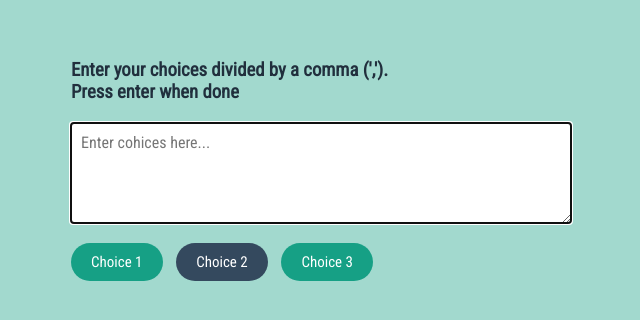
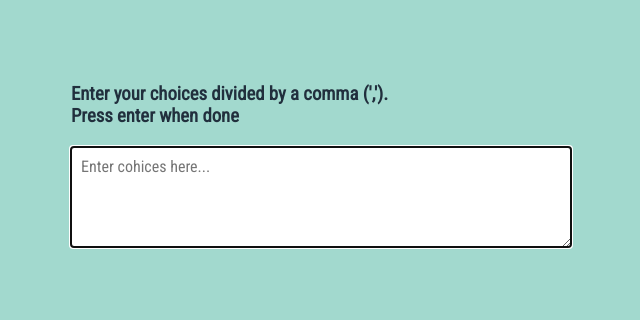
Before and after one commit to AmosAlfasi/Choice-Picker, a plain HTML site: page index.html in a window 1280 px wide. Shown: the part 230-550 px from the top of the page, without its empty margins (319-959 px from the left). Drawn offline with Linux system fonts and the light colour scheme.

Commit message:
tags will not apper on reload

```diff
--- a/index.html
+++ b/index.html
@@ -13,11 +13,7 @@
 				Enter your choices divided by a comma (','). <br />Press enter when done
 			</h3>
 			<textarea placeholder="Enter cohices here..." id="textarea"></textarea>
-			<div id="tags">
-				<span class="tag">Choice 1</span>
-				<span class="tag highlight">Choice 2</span>
-				<span class="tag">Choice 3</span>
-			</div>
+			<div id="tags"></div>
 		</div>
 
 		<script src="script.js"></script>
```
